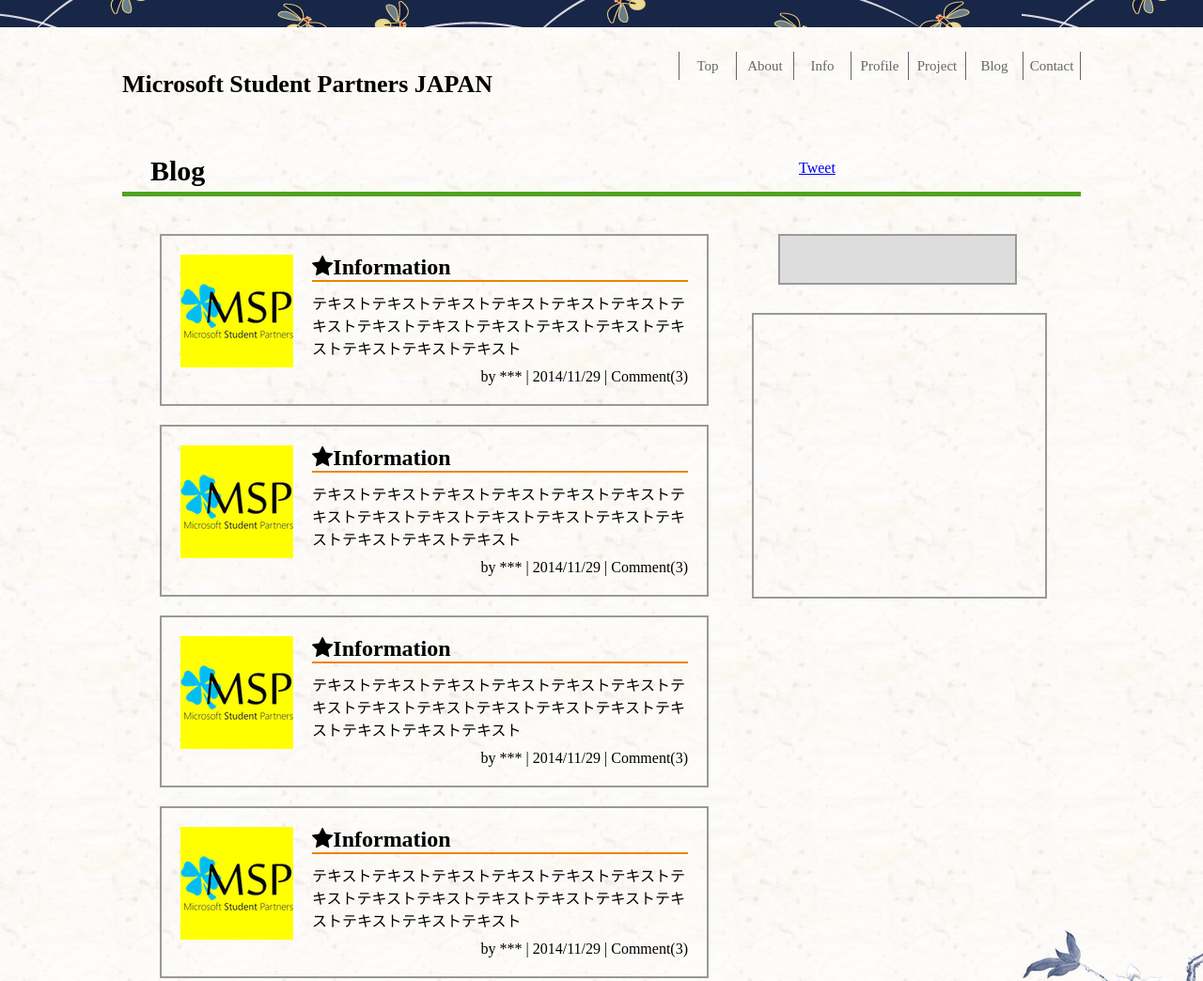
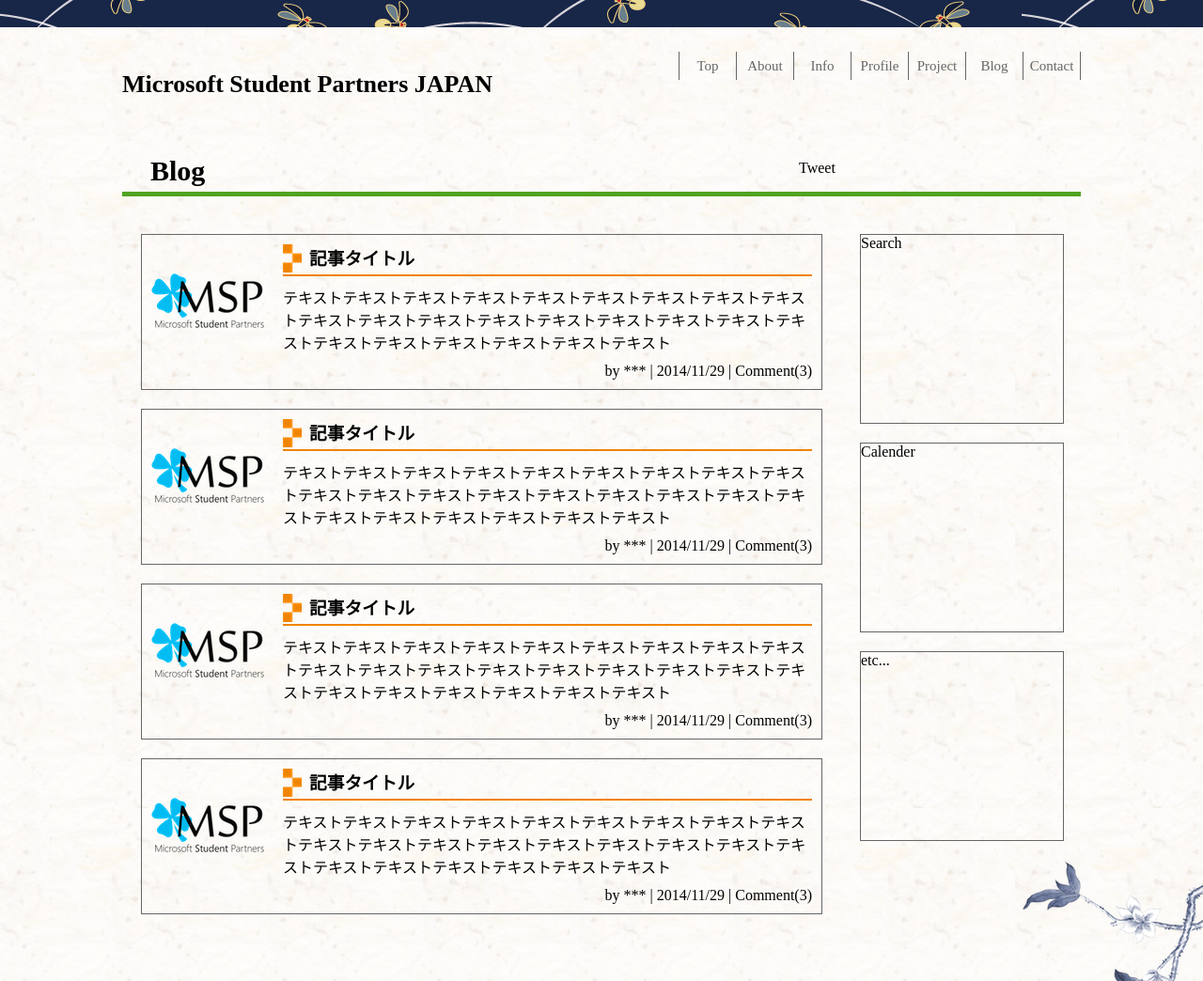
Before and after one commit to bonprosoft/MSPJPWebSite, a plain HTML site: page blog.html in a window 1280 px wide. Shown: the top 1044 px of the page at 94% size. Drawn offline with Linux system fonts and the light colour scheme.

Commit message:
fix blog's html #5
CSSもレスポンシブっぽく変更
コンテンツとサイドバーの振り分けはcommon.cssに移動

```diff
--- a/blog.html
+++ b/blog.html
@@ -64,72 +64,71 @@
             </div>
           </div>
         </div>
-        <div class="box">
-      	  <div class="box__left blog__left">
-            <a class="blog" href="#">
-              <div class="box content">
-                <div class="box__left content__left">
-                  <img class="clearfix" src="img/logo.png" alt=""/>
+
+        <div class="main__content">
+          <article class="post">
+            <a href="#" class="clearfix">
+              <div class="post__thumb">
+                <img src="img/logo.png" alt="">
               </div>
-                <div class="box__right content__right clearfix">
-                  <h2 class="content_title"><i class="fa fa-star"></i>Information</h2>
-                  <!-- 場合によってはイメージで -->
-                  <div class="outine">テキストテキストテキストテキストテキストテキストテキストテキストテキストテキストテキストテキストテキストテキストテキストテキスト</div>
-                  <div class="content_info">by *** | 2014/11/29 | Comment(3)</div>
-                </div>
+              <div class="post__content">
+                <h3 class="post__title">記事タイトル</h3>
+                <p class="post__text">テキストテキストテキストテキストテキストテキストテキストテキストテキストテキストテキストテキストテキストテキストテキストテキストテキストテキストテキストテキストテキストテキストテキストテキスト</p>
+                <p class="post__info">by *** | 2014/11/29 | Comment(3)</p>
               </div>
             </a>
-
-            <a class="blog" href="#">
-              <div class="box content">
-                <div class="box__left content__left">
-                  <img class="clearfix" src="img/logo.png" alt=""/>
+          </article>
+         <article class="post">
+            <a href="#">
+              <div class="post__thumb">
+                <img src="img/logo.png" alt="">
               </div>
-                <div class="box__right content__right clearfix">
-                  <h2 class="content_title"><i class="fa fa-star"></i>Information</h2>
-                  <!-- 場合によってはイメージで -->
-                  <div class="outine">テキストテキストテキストテキストテキストテキストテキストテキストテキストテキストテキストテキストテキストテキストテキストテキスト</div>
-                  <div class="content_info">by *** | 2014/11/29 | Comment(3)</div>
-                </div>
+              <div class="post__content">
+                <h3 class="post__title">記事タイトル</h3>
+                <p class="post__text">テキストテキストテキストテキストテキストテキストテキストテキストテキストテキストテキストテキストテキストテキストテキストテキストテキストテキストテキストテキストテキストテキストテキストテキスト</p>
+                <p class="post__info">by *** | 2014/11/29 | Comment(3)</p>
               </div>
             </a>
-
-            <a class="blog" href="#">
-              <div class="box content">
-                <div class="box__left content__left">
-                  <img class="clearfix" src="img/logo.png" alt=""/>
+          </article>
+         <article class="post">
+            <a href="#">
+              <div class="post__thumb">
+                <img src="img/logo.png" alt="">
               </div>
-                <div class="box__right content__right clearfix">
-                  <h2 class="content_title"><i class="fa fa-star"></i>Information</h2>
-                  <!-- 場合によってはイメージで -->
-                  <div class="outine">テキストテキストテキストテキストテキストテキストテキストテキストテキストテキストテキストテキストテキストテキストテキストテキスト</div>
-                  <div class="content_info">by *** | 2014/11/29 | Comment(3)</div>
-                </div>
+              <div class="post__content">
+                <h3 class="post__title">記事タイトル</h3>
+                <p class="post__text">テキストテキストテキストテキストテキストテキストテキストテキストテキストテキストテキストテキストテキストテキストテキストテキストテキストテキストテキストテキストテキストテキストテキストテキスト</p>
+                <p class="post__info">by *** | 2014/11/29 | Comment(3)</p>
               </div>
             </a>
-
-            <a class="blog" href="#">
-              <div class="box content">
-                <div class="box__left content__left">
-                  <img class="clearfix" src="img/logo.png" alt=""/>
+          </article>
+         <article class="post">
+            <a href="#">
+              <div class="post__thumb">
+                <img src="img/logo.png" alt="">
               </div>
-                <div class="box__right content__right clearfix">
-                  <h2 class="content_title"><i class="fa fa-star"></i>Information</h2>
-                  <!-- 場合によってはイメージで -->
-                  <div class="outine">テキストテキストテキストテキストテキストテキストテキストテキストテキストテキストテキストテキストテキストテキストテキストテキスト</div>
-                  <div class="content_info">by *** | 2014/11/29 | Comment(3)</div>
-                </div>
+              <div class="post__content">
+                <h3 class="post__title">記事タイトル</h3>
+                <p class="post__text">テキストテキストテキストテキストテキストテキストテキストテキストテキストテキストテキストテキストテキストテキストテキストテキストテキストテキストテキストテキストテキストテキストテキストテキスト</p>
+                <p class="post__info">by *** | 2014/11/29 | Comment(3)</p>
               </div>
             </a>
-
+          </article>
         </div>
-      	  <div class="box__right blog__right">
-      	    <div id="search"></div>
-            <div id="calendar"></div>
+        <div class="main__sidebar">
+          <div class="tmpbox">
+            Search
+          </div>
+          <div class="tmpbox">
+            Calender
+          </div>
+          <div class="tmpbox">
+            etc...
           </div>
         </div>
       </div>
     </div>
+
     <footer>
         <div class="container">
             <div class="box">
--- a/css/blog.css
+++ b/css/blog.css
@@ -5,76 +5,47 @@
 /* Blogs - ブログ一覧
    ========================================================================== */
 
-.blog__left,
-.blog__right{
-    box-sizing: border-box;
-    padding: 20px;
+.post{
+  box-sizing: border-box;
+  display: table;
+  border: 1px solid #666;
+  padding: 10px;
+  margin-bottom: 20px;
 }
-.blog__left{
-    max-width: 630px;
-    margin-left: 20px;
+.post > a{
+  display: block;
 }
-.blog__right{
-    max-width: 350px;
-    margin-right: 20px;
+.post__thumb{
+  display: table-cell;
+  vertical-align: top;
 }
-
-.blog{
-  color:black;
-  text-decoration:none;
+.post__content{
+  display: table-cell;
+  vertical-align: top;
+  padding-left: 20px;
 }
-
-.blog .content{
-    margin-bottom: 20px;
-    padding: 20px;
-    border: 2px solid #999999;
+.post__title{
+  height: 32px;
+  line-height: 32px;
+  background-image: url("../img/title-icon.png");
+  background-repeat: no-repeat;
+  border-bottom: 2px solid #f08300;
+  padding-left: 28px;
+  font-weight: bold;
 }
-.blog .box .content__left img{
-    background-color: #ff0;
-    margin-right: 20px;
-    width: 120px;
-    float: left;
-
+.post__text{
+  margin-top: 10px;
 }
-
-.blog .box .content__right{
-  float:left;
-  max-width: 400px;
+.post__info{
+  text-align: right;
+  margin-top: 10px;
 }
-
-.blog .box .content__right .content_title {
-  border-bottom: 2px solid #f08300;
-  margin:0 0 10px 0;
+/* 1024px 以下の処理 */
+@media screen and (max-width: 768px){
+  .post__thumb,
+  .post__content{
+    display: block;
+    width: 100%;
+    padding: 0;
+  }
 }
-
-.blog .box .content__right .content_info{
-  margin:10px 0 0 0;
-  float:right;
-}
-
-
-/* Post - ブログ記事
-   ========================================================================== */
-
-
-/* Search - 検索ウィンドウ
-   ========================================================================== */
-
-#search{
-    margin: 0px auto;
-    width: 250px;
-    height: 50px;
-    border: 2px solid #999999;
-    background-color: #ddd;
-    margin-bottom: 30px;
-}
-
-
-/* Calendar - カレンダー
-   ========================================================================== */
-
-#calendar{
-    width: 310px;
-    height: 300px;
-    border: 2px solid #999999;
-}
--- a/css/common.css
+++ b/css/common.css
@@ -18,6 +18,14 @@
     background-attachment:
         fixed,
         scroll;
+}
+a:link,
+a:visited,
+a:hover,
+a:active{
+  /* aタグのスタイルをリセット */
+  color: black;
+  text-decoration: none;
 }
 
 /* ==========================================================================
@@ -58,6 +66,14 @@
     clear: both;
 }
 
+/* ただの箱、レイアウト確認用 */
+.tmpbox{
+  width: 100%;
+  height: 200px;
+  border: 1px solid #666;
+  margin-bottom: 20px;
+}
+
 /* ==========================================================================
    Header - ヘッダー
    ========================================================================== */
@@ -78,24 +94,6 @@
     font-size:26px;
     padding:20px 0;
 }
-
-header .title a:link,
-header .title a:hover,
-header .title a:visited
-{
-  color: black;
-  text-decoration: none;
-}
-
-/*
-header .msplogo{
-    vertical-align: middle;
-    margin-right: 20px;
-}*/
-/*
-header .menu{
-    margin-top: 30px;
-}*/
 
 header nav {
   margin:30px 0;
@@ -129,6 +127,34 @@
 .main{
     padding: 150px 0 50px; /* ヘッダーの分だけ下げる */
 }
+.main:after{
+  content: "";
+  display: block;
+  clear: both;
+}
+
+/* コンテンツとサイドバーの振り分け
+   ========================================================================== */
+  .main__content,
+  .main__sidebar{
+    box-sizing: border-box;
+    padding: 20px;
+  }
+  .main__content{
+    float: left;
+    width: 75%;
+  }
+  .main__sidebar{
+    float: right;
+    width: 25%;
+  }
+  /* 1024px 以下の処理 */
+  @media screen and (max-width: 768px){
+    .main__content,
+    .main__sidebar{
+      width: 100%;
+    }
+  }
 
 /* 見出し
    ========================================================================== */
```
Also changed, not shown: img/title-icon.png (added). Lines whose indentation alone changed are shown as unchanged.
